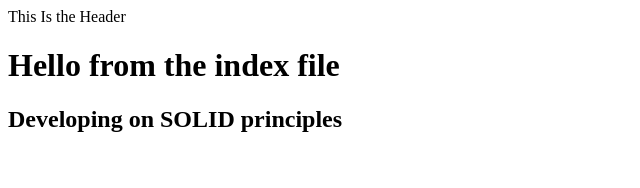
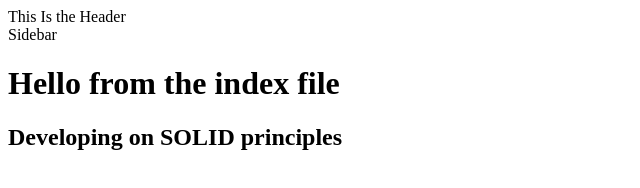
Before and after one commit to Jose-Nuel21/GITLEARNING, a plain HTML site: page index.html in a window 1280 px wide. Shown: the whole page, without its empty margins (0-640 px from the left). Drawn offline with Linux system fonts and the light colour scheme.

Commit message:
add sidebar

```diff
--- a/index.html
+++ b/index.html
@@ -10,6 +10,8 @@
         This Is the Header
     </header>
 
+    <div class="sidebar">Sidebar</div>
+
     <script src="app.js"></script>
     <h1>Hello from the index file</h1>
     <h2>Developing on SOLID principles</h2>
```
